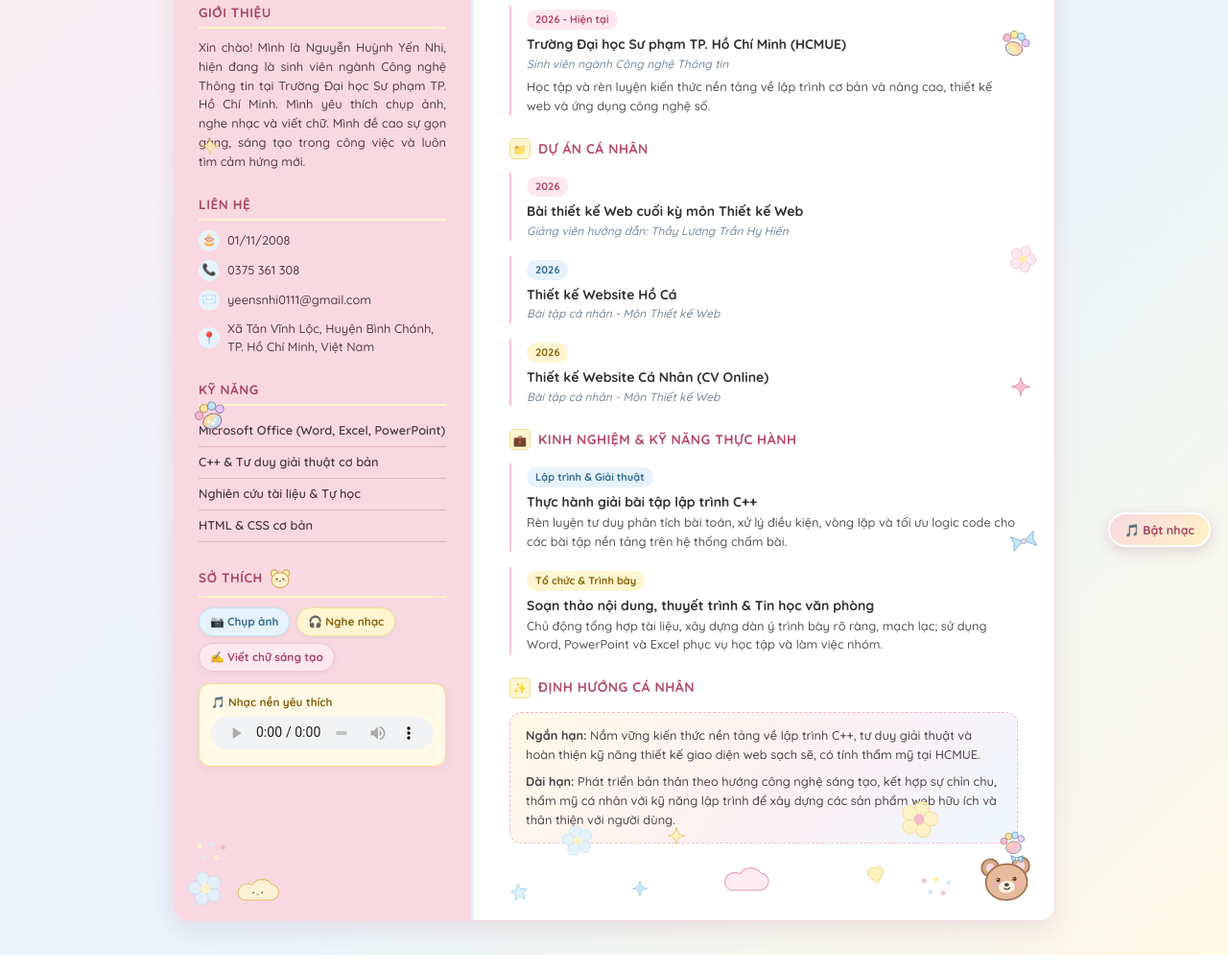
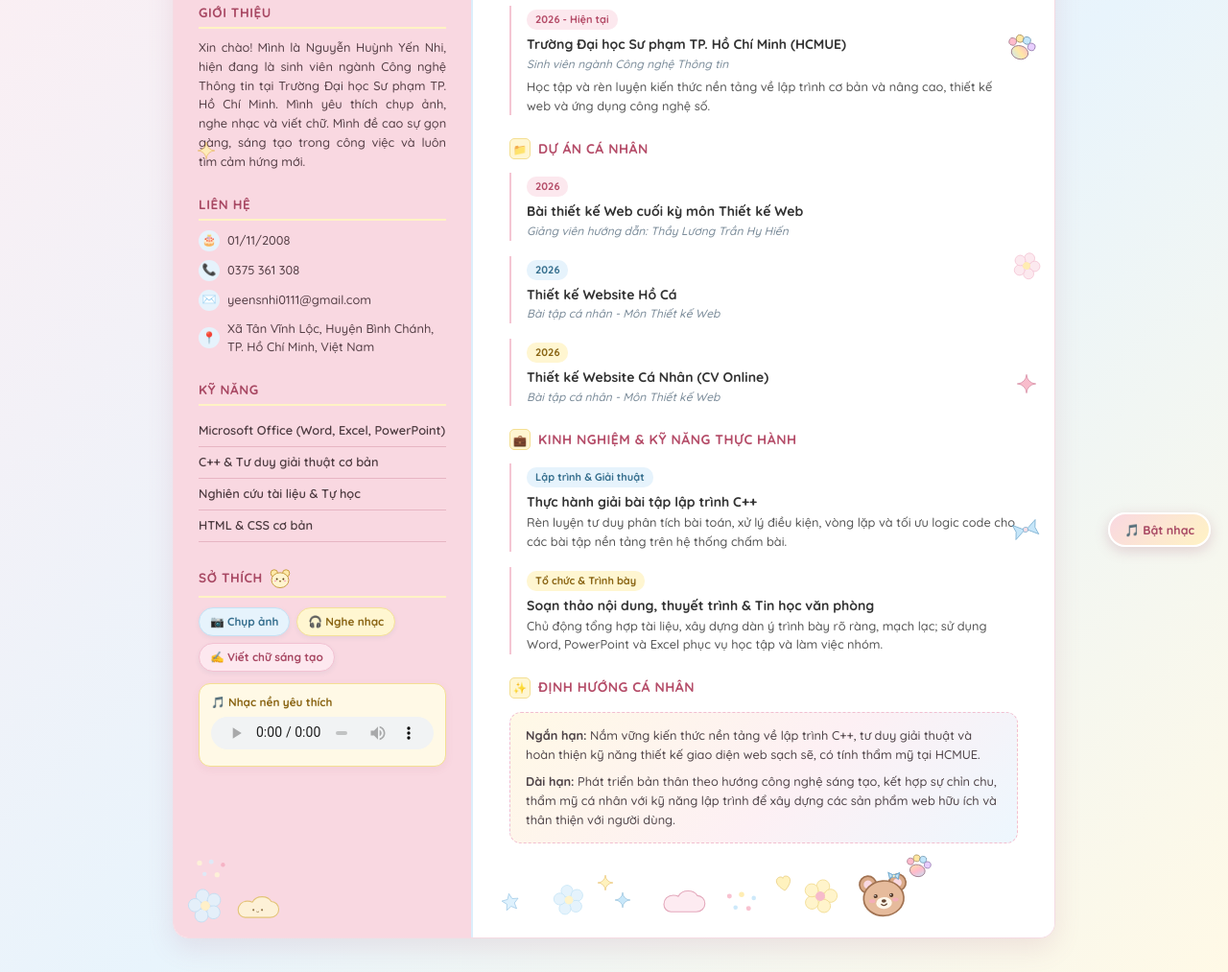
Before and after one commit to yeensnhi0111-art/CV-c-nh-n-, a plain HTML site: page index.html in a window 1280 px wide. Shown: the part 212-1225 px from the top of the page at 96% size. Drawn offline with Linux system fonts and the light colour scheme.

Commit message:
Update index.html

```diff
--- a/index.html
+++ b/index.html
@@ -72,26 +72,27 @@
       width: 30px;
       height: 30px;
       top: 38%;
-      right: 18px;
+      right: 14px;
       opacity: 0.8;
       transform: rotate(22deg);
     }
 
+    /* Đẩy hoa vàng và hoa xanh xuống vùng trống dưới hộp Định hướng cá nhân */
     .flower-lower-right {
-      width: 42px;
-      height: 42px;
-      bottom: 84px;
-      right: 120px;
-      opacity: 0.86;
+      width: 38px;
+      height: 38px;
+      bottom: 24px;
+      right: 225px;
+      opacity: 0.88;
       transform: rotate(16deg);
     }
 
     .flower-lower-mid {
       width: 34px;
       height: 34px;
-      bottom: 66px;
-      left: 44%;
-      opacity: 0.84;
+      bottom: 22px;
+      left: 43%;
+      opacity: 0.86;
       transform: rotate(-12deg);
     }
 
@@ -114,10 +115,10 @@
     }
 
     .heart-lower-right {
-      width: 22px;
-      height: 22px;
-      bottom: 36px;
-      right: 175px;
+      width: 20px;
+      height: 20px;
+      bottom: 46px;
+      right: 272px;
       opacity: 0.85;
       transform: rotate(-10deg);
     }
@@ -134,8 +135,8 @@
     .star-bottom-mid {
       width: 22px;
       height: 22px;
-      bottom: 18px;
-      left: 38%;
+      bottom: 26px;
+      left: 37%;
       opacity: 0.85;
       transform: rotate(-10deg);
     }
@@ -159,16 +160,17 @@
     .dots-cluster-right {
       width: 52px;
       height: 34px;
-      bottom: 16px;
-      right: 92px;
+      bottom: 18px;
+      right: 295px;
       opacity: 0.78;
     }
 
+    /* Dịch bé gấu nâu sang trái nút nổi để không bị che mặt */
     .bear-bottom-right {
-      width: 68px;
-      height: 68px;
-      bottom: 8px;
-      right: 16px;
+      width: 66px;
+      height: 66px;
+      bottom: 10px;
+      right: 145px;
       opacity: 0.96;
       transform: rotate(-4deg);
     }
@@ -180,21 +182,12 @@
       margin-left: 4px;
     }
 
-    /* Chân mèo cầu vồng */
-    .cat-paw-rainbow-1 {
-      width: 42px;
-      height: 42px;
-      top: 52%;
-      left: 18px;
-      opacity: 0.9;
-      transform: rotate(-18deg);
-    }
-
+    /* Chân mèo cầu vồng đặt ở lề phải và cạnh bé gấu, không đè chữ Kỹ năng */
     .cat-paw-rainbow-2 {
       width: 38px;
       height: 38px;
       top: 18%;
-      right: 22px;
+      right: 16px;
       opacity: 0.88;
       transform: rotate(16deg);
     }
@@ -202,10 +195,10 @@
     .cat-paw-rainbow-3 {
       width: 34px;
       height: 34px;
-      bottom: 62px;
-      right: 26px;
-      opacity: 0.85;
-      transform: rotate(-8deg);
+      bottom: 56px;
+      right: 125px;
+      opacity: 0.9;
+      transform: rotate(12deg);
     }
 
     /* Đám mây pastel */
@@ -226,10 +219,10 @@
     }
 
     .cloud-lower-right {
-      width: 56px;
-      height: 32px;
-      bottom: 24px;
-      left: 62%;
+      width: 54px;
+      height: 30px;
+      bottom: 20px;
+      left: 55%;
       opacity: 0.84;
     }
 
@@ -246,8 +239,8 @@
     .ribbon-mid-right {
       width: 32px;
       height: 26px;
-      top: 64%;
-      right: 16px;
+      top: 62%;
+      right: 14px;
       opacity: 0.88;
       transform: rotate(-14deg);
     }
@@ -257,31 +250,31 @@
       width: 20px;
       height: 20px;
       top: 28%;
-      left: 28px;
+      left: 24px;
       opacity: 0.85;
     }
 
     .sparkle-2 {
       width: 22px;
       height: 22px;
-      top: 50%;
-      right: 24px;
+      top: 49%;
+      right: 18px;
       opacity: 0.85;
     }
 
     .sparkle-3 {
       width: 18px;
       height: 18px;
-      bottom: 24px;
-      left: 52%;
+      bottom: 30px;
+      left: 50%;
       opacity: 0.85;
     }
 
     .sparkle-4 {
-      width: 20px;
-      height: 20px;
-      bottom: 78px;
-      left: 56%;
+      width: 18px;
+      height: 18px;
+      bottom: 48px;
+      left: 48%;
       opacity: 0.85;
     }
 
@@ -466,7 +459,7 @@
     /* CỘT BÊN PHẢI */
     .right-column {
       width: 66%;
-      padding: 40px 38px 56px 38px;
+      padding: 40px 38px 98px 38px;
       background-color: #ffffff;
     }
 
@@ -492,6 +485,10 @@
 
     .right-section {
       margin-bottom: 24px;
+    }
+
+    .right-section:last-child {
+      margin-bottom: 0;
     }
 
     .right-title {
@@ -605,7 +602,7 @@
         border-bottom: 2px solid #dceefb;
       }
       .right-column {
-        padding: 24px 16px 68px 16px;
+        padding: 24px 16px 88px 16px;
       }
       .header-name {
         font-size: 20px;
@@ -621,7 +618,11 @@
       .avatar-wrapper {
         margin: 0 auto 20px auto;
       }
-      .cat-paw-rainbow-1,
+      .bear-bottom-right {
+        right: 128px;
+        width: 56px;
+        height: 56px;
+      }
       .cat-paw-rainbow-2,
       .cat-paw-rainbow-3,
       .flower-mid-right,
@@ -700,26 +701,6 @@
       <path d="M34 62 H104 C118 62 128 52 128 39 C128 27 119 18 107 17 C102 8 92 4 81 4 C69 4 59 10 54 19 C50 17 45 16 40 16 C25 16 14 27 14 41 C14 53 23 62 34 62 Z" fill="#fde8ef" stroke="#df99b0" stroke-width="3" stroke-linejoin="round"/>
     </svg>
 
-    <!-- Chân mèo cầu vồng 1 (cột trái) -->
-    <svg class="decor-item cat-paw-rainbow-1" viewBox="0 0 120 120" aria-hidden="true">
-      <defs>
-        <linearGradient id="rainbowPaw1" x1="0%" y1="0%" x2="100%" y2="100%">
-          <stop offset="0%" stop-color="#ffb3c6"/>
-          <stop offset="33%" stop-color="#ffe599"/>
-          <stop offset="66%" stop-color="#bce3fa"/>
-          <stop offset="100%" stop-color="#e5c8ff"/>
-        </linearGradient>
-      </defs>
-      <circle cx="28" cy="44" r="12" fill="#ffb3c6" stroke="#9e6d82" stroke-width="2.6"/>
-      <circle cx="48" cy="28" r="12" fill="#ffe599" stroke="#9e8246" stroke-width="2.6"/>
-      <circle cx="72" cy="28" r="12" fill="#bce3fa" stroke="#5b8aa8" stroke-width="2.6"/>
-      <circle cx="92" cy="44" r="12" fill="#e5c8ff" stroke="#8568a3" stroke-width="2.6"/>
-      <ellipse cx="60" cy="72" rx="28" ry="22" fill="url(#rainbowPaw1)" stroke="#8c687a" stroke-width="2.8"/>
-      <circle cx="50" cy="70" r="4" fill="#fff9fb"/>
-      <circle cx="70" cy="70" r="4" fill="#fff9fb"/>
-      <ellipse cx="60" cy="78" rx="7" ry="5" fill="#fff9fb"/>
-    </svg>
-
     <!-- Chân mèo cầu vồng 2 (cột phải phía trên) -->
     <svg class="decor-item cat-paw-rainbow-2" viewBox="0 0 120 120" aria-hidden="true">
       <defs>
@@ -736,7 +717,7 @@
       <ellipse cx="60" cy="72" rx="28" ry="22" fill="url(#rainbowPaw2)" stroke="#8c687a" stroke-width="2.8"/>
     </svg>
 
-    <!-- Chân mèo cầu vồng 3 (góc dưới phải) -->
+    <!-- Chân mèo cầu vồng 3 (cạnh bé gấu dưới phải) -->
     <svg class="decor-item cat-paw-rainbow-3" viewBox="0 0 120 120" aria-hidden="true">
       <defs>
         <linearGradient id="rainbowPaw3" x1="0%" y1="0%" x2="100%" y2="100%">
@@ -834,7 +815,7 @@
       <circle cx="50" cy="50" r="13" fill="#ffe89e"/>
     </svg>
 
-    <!-- Bông hoa vàng pastel vùng dưới cột phải -->
+    <!-- Bông hoa vàng pastel vùng trống dưới cột phải -->
     <svg class="decor-item flower-lower-right" viewBox="0 0 100 100" aria-hidden="true">
       <circle cx="50" cy="22" r="18" fill="#fff3c4" stroke="#f0d57d" stroke-width="2"/>
       <circle cx="77" cy="41" r="18" fill="#fff3c4" stroke="#f0d57d" stroke-width="2"/>
@@ -844,7 +825,7 @@
       <circle cx="50" cy="50" r="13" fill="#f7b2c4"/>
     </svg>
 
-    <!-- Bông hoa xanh dương pastel vùng dưới giữa -->
+    <!-- Bông hoa xanh dương pastel vùng trống dưới giữa -->
     <svg class="decor-item flower-lower-mid" viewBox="0 0 100 100" aria-hidden="true">
       <circle cx="50" cy="22" r="18" fill="#e1f2fc" stroke="#b9def5" stroke-width="2"/>
       <circle cx="77" cy="41" r="18" fill="#e1f2fc" stroke="#b9def5" stroke-width="2"/>
@@ -854,7 +835,7 @@
       <circle cx="50" cy="50" r="13" fill="#fff3c4"/>
     </svg>
 
-    <!-- Bé gấu con nâu kem đội nơ xanh pastel ở góc dưới bên phải -->
+    <!-- Bé gấu con nâu kem đội nơ xanh pastel (nằm bên trái nút nhạc nổi) -->
     <svg class="decor-item bear-bottom-right" viewBox="0 0 120 120" aria-hidden="true">
       <circle cx="32" cy="36" r="16" fill="#d9a784" stroke="#9e6d4b" stroke-width="3"/>
       <circle cx="32" cy="36" r="8" fill="#f9d8e1"/>
```
